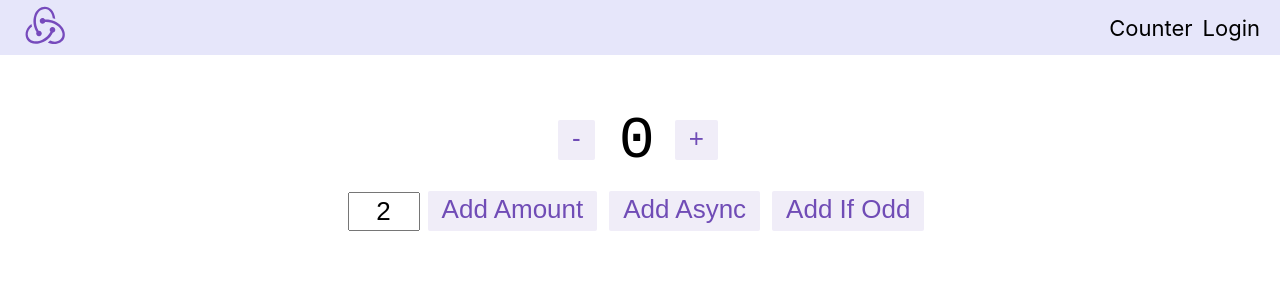
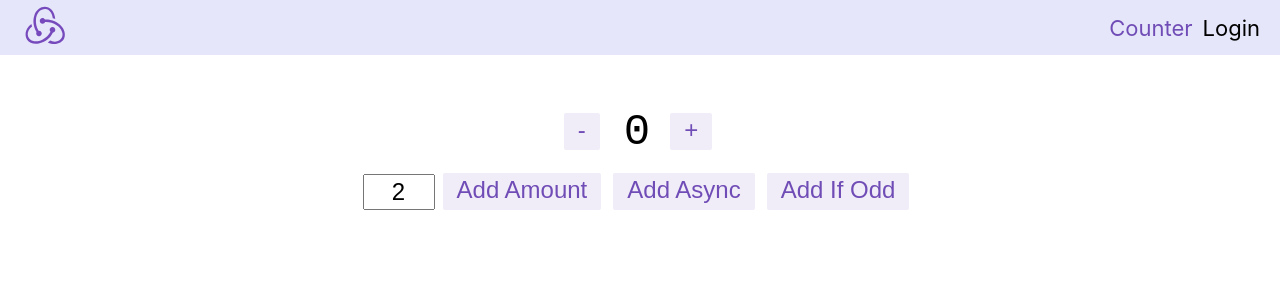
Before and after one commit to madarosca/react-rtk, a React (Create React App) app: page /counter in a window 1280 px wide. Shown: the top 300 px of the page. Built offline with nearby package versions, Linux system fonts and the light colour scheme.

Commit message:
scss fixes

```diff
--- a/src/constants/routes.ts
+++ b/src/constants/routes.ts
@@ -1,2 +1,2 @@
 export const LOGIN_ROUTE = 'login'
-export const COUNTER_ROUTE = 'login'
+export const COUNTER_ROUTE = 'counter'
--- a/src/features/counter/Counter.scss
+++ b/src/features/counter/Counter.scss
@@ -6,19 +6,19 @@
 		display: flex;
 		align-items: center;
 		justify-content: center;
-	}
 
-	.row > button {
+		& button {
 			margin-left: 4px;
 			margin-right: 8px;
 		}
 
-	.row:not(:last-child) {
+		&:not(:last-child) {
 			margin-bottom: 16px;
+		}
 	}
 
 	.value {
-		font-size: 60px;
+		font-size: 44px;
 		padding-left: 16px;
 		padding-right: 16px;
 		margin-top: 2px;
@@ -28,7 +28,7 @@
 	button {
 		appearance: none;
 		background: none;
-		font-size: 26px;
+		font-size: 24px;
 		padding-left: 12px;
 		padding-right: 12px;
 		outline: none;
@@ -39,30 +39,29 @@
 		background-color: rgba(112, 76, 182, 0.1);
 		border-radius: 2px;
 		transition: all 0.15s;
+
+		&:hover,
+		&:focus {
+			border: 2px solid rgba(112, 76, 182, 0.4);
+		}
+
+		&:active {
+			background-color: rgba(112, 76, 182, 0.2);
+		}
 	}
 
 	.textbox {
-		font-size: 26px;
+		font-size: 24px;
 		padding: 2px;
 		width: 64px;
 		text-align: center;
 		margin-right: 4px;
 	}
 
-	button:hover,
-	button:focus {
-		border: 2px solid rgba(112, 76, 182, 0.4);
-	}
-
-	button:active {
-		background-color: rgba(112, 76, 182, 0.2);
-	}
-
 	.asyncButton {
 		position: relative;
-	}
 
-	.asyncButton:after {
+		&:after {
 			content: '';
 			background-color: rgba(112, 76, 182, 0.15);
 			display: block;
@@ -75,9 +74,10 @@
 			transition: width 1s linear, opacity 0.5s ease 1s;
 		}
 
-	.asyncButton:active:after {
+		&:active:after {
 			width: 0%;
 			opacity: 1;
 			transition: 0s;
 		}
 	}
+}
--- a/src/routes/Navigation.scss
+++ b/src/routes/Navigation.scss
@@ -10,6 +10,7 @@
 		width: 50px;
 		height: 50px;
 	}
+
 	a:hover {
 		color: rgb(112, 76, 182);
 		opacity: 0.8;
```
Lines whose indentation alone changed are shown as unchanged.
